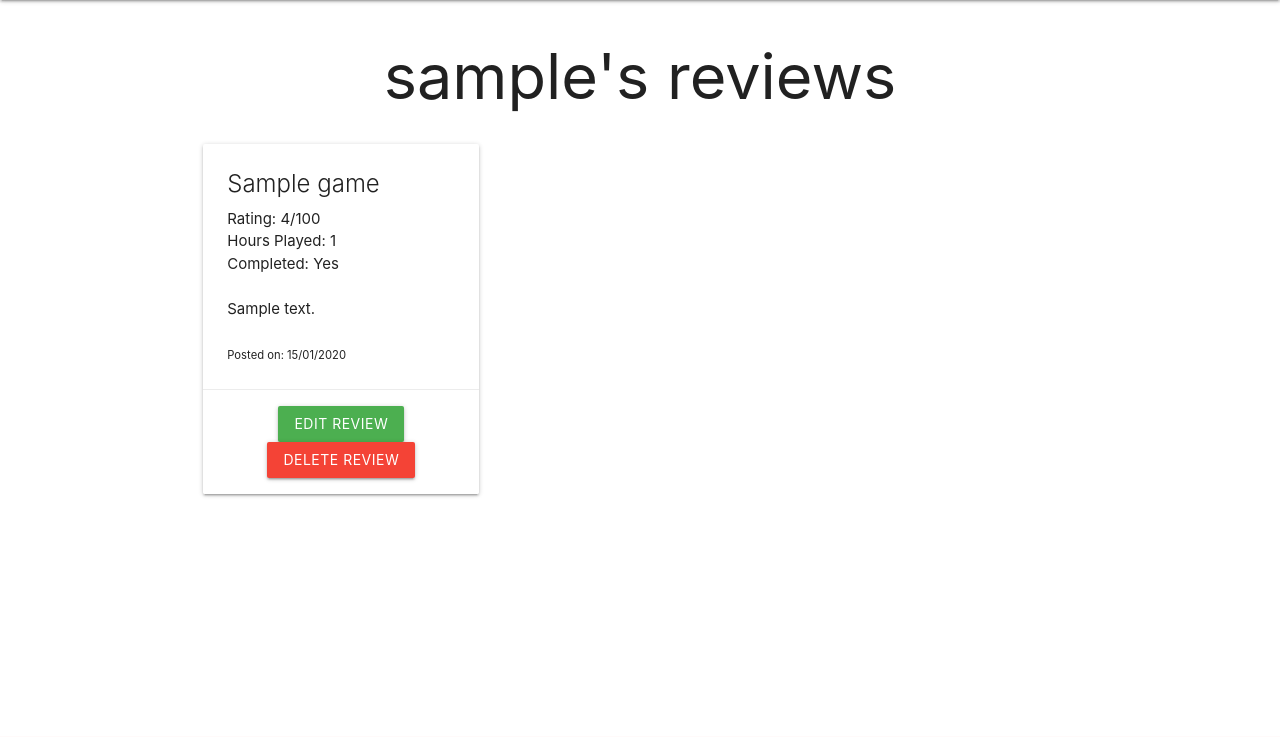
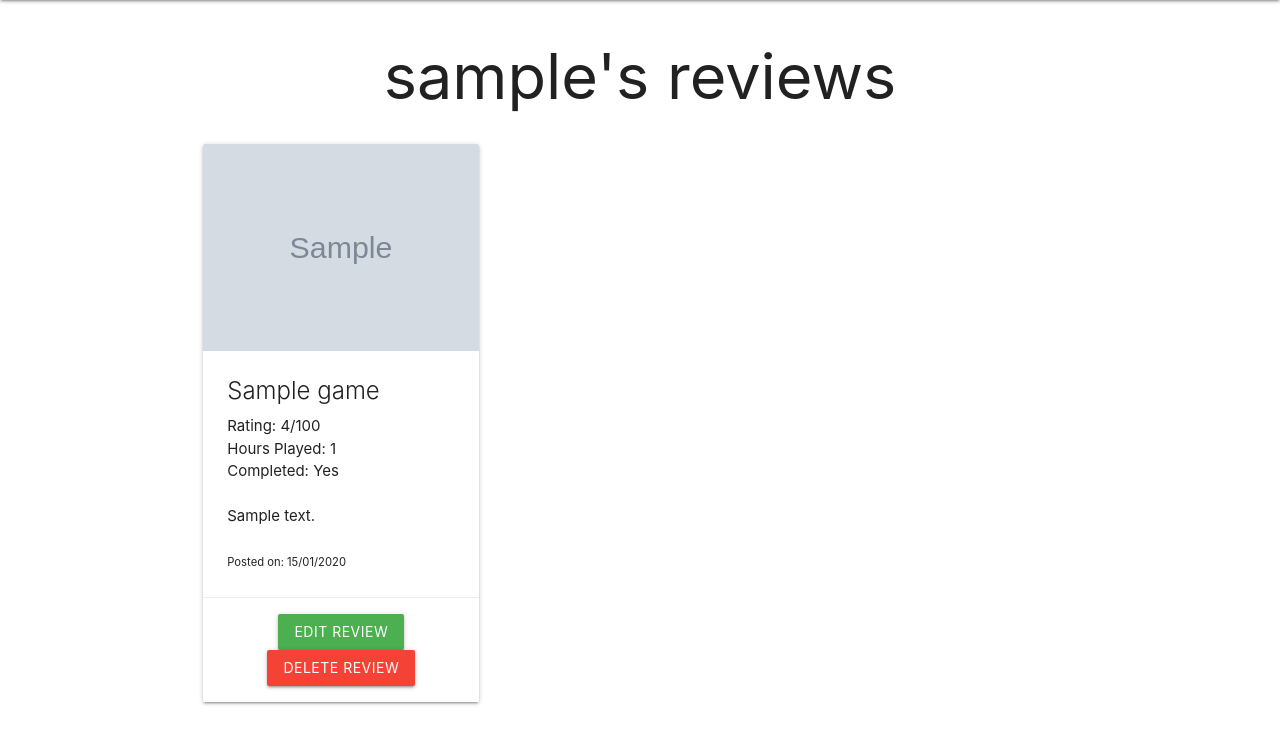
Before and after one commit to Oxymetaphoric/milestone_project_3, a Flask app: page /my_reviews/1 in a window 1280 px wide. Shown: the part 64-801 px from the top of the page. Before the commit the page ends 561 px from the top, so only its background shows below. Run offline with Flask 3, Linux system fonts and the light colour scheme; tables that the repository leaves empty hold one stand-in row (values such as "Sample post"); grey boxes marked "Sample" are stand-in pictures; data that the repository does not hold is empty; some web fonts are replaced.

Commit message:
BUILD: display game images in My Reviews

```diff
--- a/quest_log/templates/my_reviews.html
+++ b/quest_log/templates/my_reviews.html
@@ -6,6 +6,9 @@
     {% for review in my_reviews %}
       <div class="col l4 s12 m6">
         <div class="card">
+          <div class="card-image">
+            <img src="{{review.game.image_url}}"</img>
+          </div>
           <div class="card-content">
             <span class="card-title">
             {{ review.game.game_title }}
```
